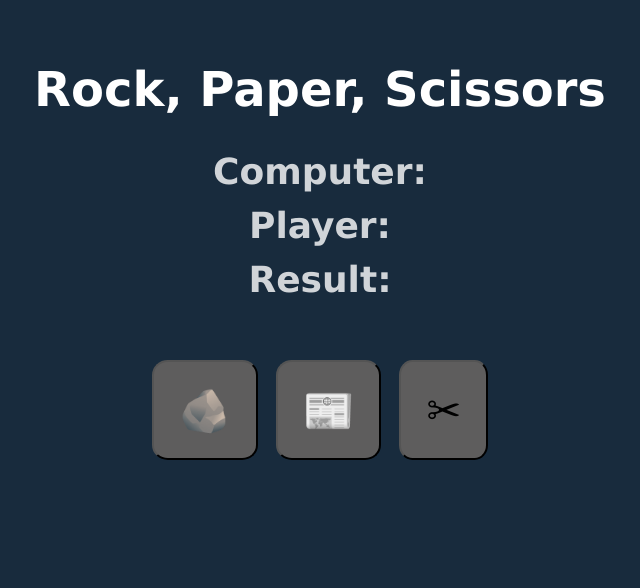
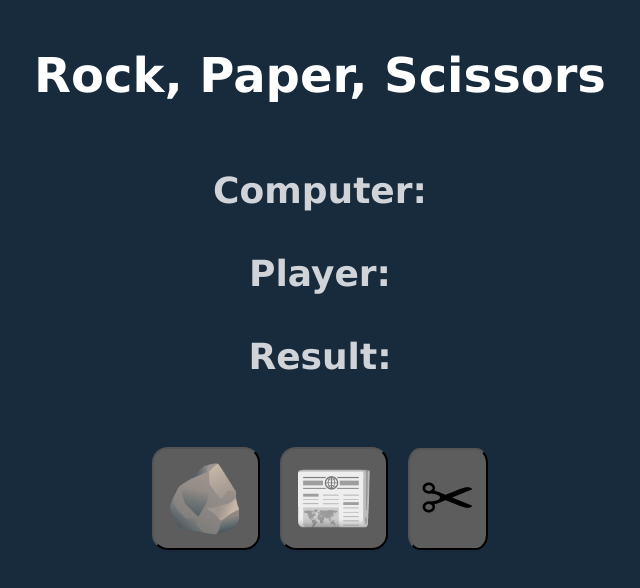
Before and after one commit to Jaycelab/JS-Mini-Projects, a plain HTML site: page rock-paper-scissors/index.html in a window 1280 px wide. Shown: the whole page, without its empty margins (320-960 px from the left). Drawn offline with Linux system fonts and the light colour scheme.

Commit message:
fixed styling

```diff
--- a/rock-paper-scissors/app.js
+++ b/rock-paper-scissors/app.js
@@ -44,7 +44,7 @@ function gameResult() {
     resultTarget = "Computer Wins!!!";
   }
   if (computerTarget === "paper" && playerTarget === "scissors") {
-    resultTarget = "Computer Wins!!!";
+    resultTarget = "You Win!!!";
   }
   if (computerTarget === "scissors" && playerTarget === "rock") {
     resultTarget = "You Win!!!";
@@ -52,5 +52,8 @@ function gameResult() {
   if (computerTarget === "scissors" && playerTarget === "paper") {
     resultTarget = "Computer Wins!!!";
   }
+  if (computerTarget === "paper" && playerTarget === "rock") {
+    resultTarget = "You Lose!!!";
+  }
   result.innerHTML = resultTarget;
 }
--- a/rock-paper-scissors/style.css
+++ b/rock-paper-scissors/style.css
@@ -12,8 +12,8 @@ body {
 
 .container {
   display: flex;
-  height: 45vh;
-  line-height: 1.5;
+  height: 100%;
+  line-height: 2.3;
   font-size: 1.5rem;
   flex-direction: column;
   align-items: center;
@@ -21,22 +21,29 @@ body {
 }
 
 .button-container {
-  gap: 18px;
+  gap: 20px;
   display: flex;
   height: 100px;
+
+  margin: 50px;
+  align-items: center;
   justify-content: center;
 }
 h1 {
-  margin-bottom: 20px;
+  margin: 20px;
 }
 h2 {
   opacity: 80%;
 }
 
+#result {
+transform: rotateX('angle');
+}
+
 button {
   background-color: rgb(94, 93, 93);
   border-radius: 15%;
-  padding: 0 25px;
+  padding: 10px;
 
-  font-size: 2.6rem;
+  font-size: 4.2rem;
 }
```
